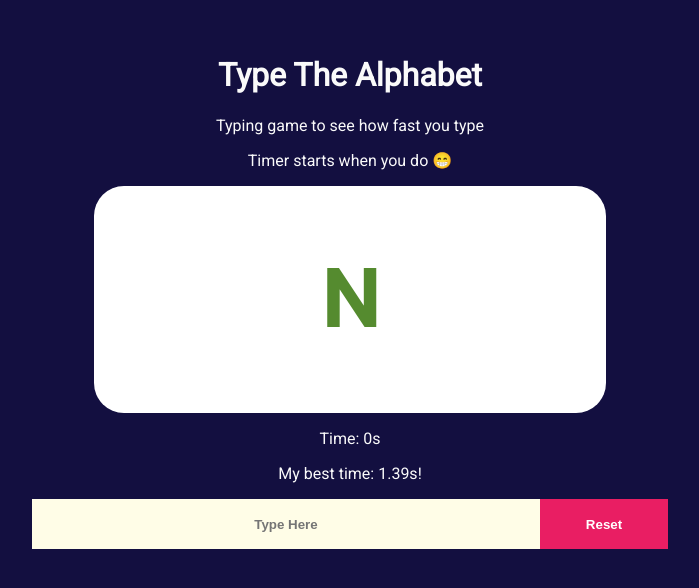
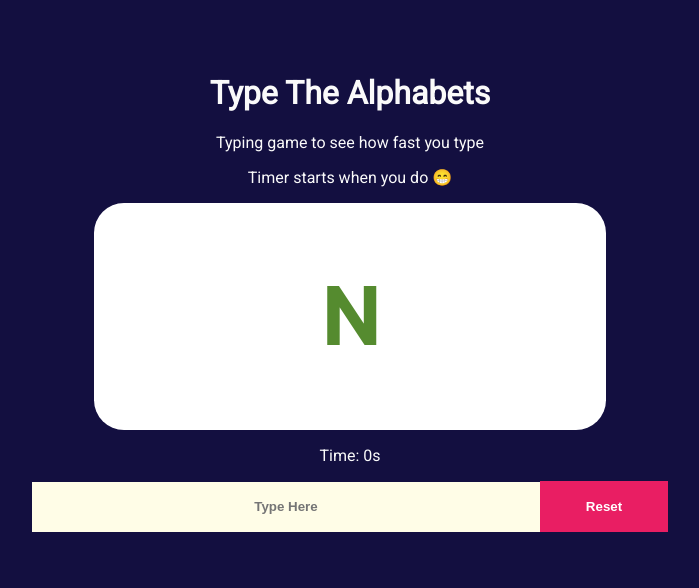
Before and after one commit to souptik4572/TypingAlphabetGame, a React (Create React App) app: page / in a window 1280 px wide. Shown: the part 108-696 px from the top of the page, without its empty margins (290-989 px from the left). Built offline with nearby package versions, Linux system fonts and the light colour scheme.

Commit message:
feat: add support for storing best time in local storage

```diff
--- a/src/components/Game/Game.tsx
+++ b/src/components/Game/Game.tsx
@@ -5,6 +5,7 @@ import InputField from '../InputField/InputField';
 import { CurrentCharState, TimerState } from '../../types/state';
 import { startTimer, stopTimer } from '../../utils/timer';
 import './Game.css';
+import { getFromLocal, setInLocal } from '../../utils/localStorage';
 
 const MAX_CHAR_COUNT = 5;
 
@@ -40,6 +41,7 @@ const Game = () => {
 	const [isGameRunning, setIsGameRunning] = useState<boolean>(true);
 	const [inputValue, setInputValue] = useState<string>('');
 	const [currentChar, setCurrentChar] = useState<CurrentCharState>(getFreshCurrentChar());
+	const [bestTime, setBestTime] = useState<number | null>(getFromLocal());
 	const [timer, setTimer] = useState<TimerState>({
 		timeMs: 0,
 		isActive: false,
@@ -51,6 +53,11 @@ const Game = () => {
 			setTimer((timer) => ({ ...timer, intervalId }));
 		} else if (currentChar.remCharCount === 0) {
 			stopTimer(timer.intervalId);
+			if (bestTime === null || bestTime > timer.timeMs) {
+				console.log(timer.timeMs);
+				setBestTime(timer.timeMs);
+				setInLocal(timer.timeMs);
+			}
 		}
 	}, [currentChar.remCharCount]);
 	const handleInputFieldChange = (event: React.ChangeEvent<HTMLInputElement>): void => {
@@ -79,12 +86,12 @@ const Game = () => {
 	};
 	return (
 		<div className='Game'>
-			<h1>Type The Alphabet</h1>
+			<h1>Type The Alphabets</h1>
 			<p>Typing game to see how fast you type</p>
 			<p>Timer starts when you do 😁</p>
 			<Display textValue={currentChar.char} />
 			<p>Time: {timer.timeMs}s</p>
-			<p>My best time: 1.39s!</p>
+			{!!bestTime && <p>My best time: {bestTime}s!</p>}
 			<InputField
 				isGameRunning={isGameRunning}
 				value={inputValue}
--- /dev/null
+++ b/src/utils/localStorage.ts
@@ -0,0 +1,9 @@
+export const setInLocal = (value: number): void => {
+	localStorage.setItem('typing-alphabet-game-best-score', value.toString());
+};
+
+export const getFromLocal = (): number | null => {
+	const itemStr = localStorage.getItem('typing-alphabet-game-best-score');
+	if (!itemStr) return null;
+	return Number(itemStr);
+};
```
